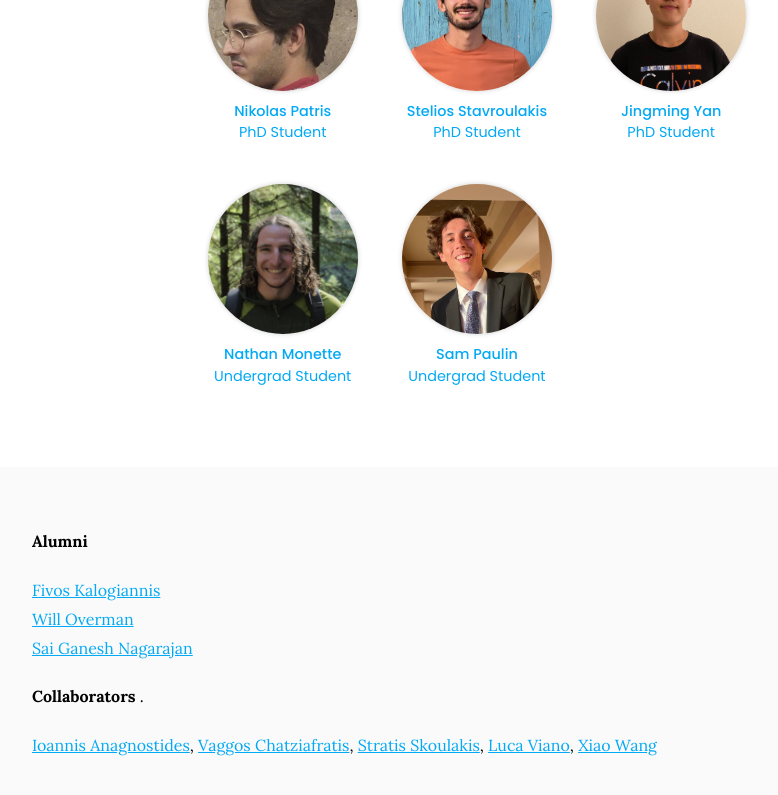
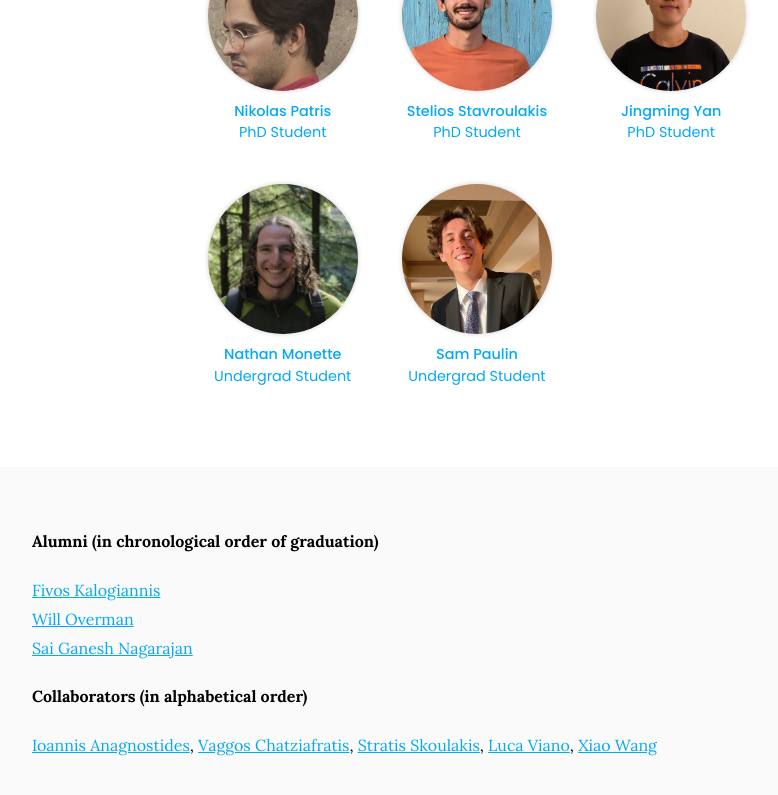
Before and after one commit to goallabuci/goallabuci.github.io, a Jekyll site: the page built from team/index.md, in a window 1280 px wide and 900 px high, scrolled down 706 px, cut to the strip 0-816 px from the top of the window. Shown: the top 795 px of the strip, without its empty margins (158-936 px from the left). Built offline with Jekyll 4.4.1, drawn with Linux system fonts in a browser that asks for light colours.

Commit message:
Update index.md

```diff
--- a/team/index.md
+++ b/team/index.md
@@ -91,13 +91,13 @@ nav:
     </span></a>
 
 {% include section.html %}
-<strong> Alumni </strong>
+<strong> Alumni (in chronological order of graduation) </strong>
 
 [Fivos Kalogiannis](https://fivoskal.github.io/) <br>
 [Will Overman](https://scholar.google.com/citations?user=B2XPxEkAAAAJ&hl=en) <br>
 [Sai Ganesh Nagarajan](https://sites.google.com/view/sgnagarajan/home)<br>
 
 
-<strong> Collaborators </strong>.
+<strong> Collaborators (in alphabetical order)</strong>
 
 [Ioannis Anagnostides](https://scholar.google.com/citations?user=QVwDo_sAAAAJ&hl=el), [Vaggos Chatziafratis](https://cs.stanford.edu/~vaggos/), [Stratis Skoulakis](http://www.corelab.ntua.gr/~sskoul/), [Luca Viano](https://sites.google.com/view/lucaviano/home-page), [Xiao Wang](https://xiiaowang.github.io/)
```
